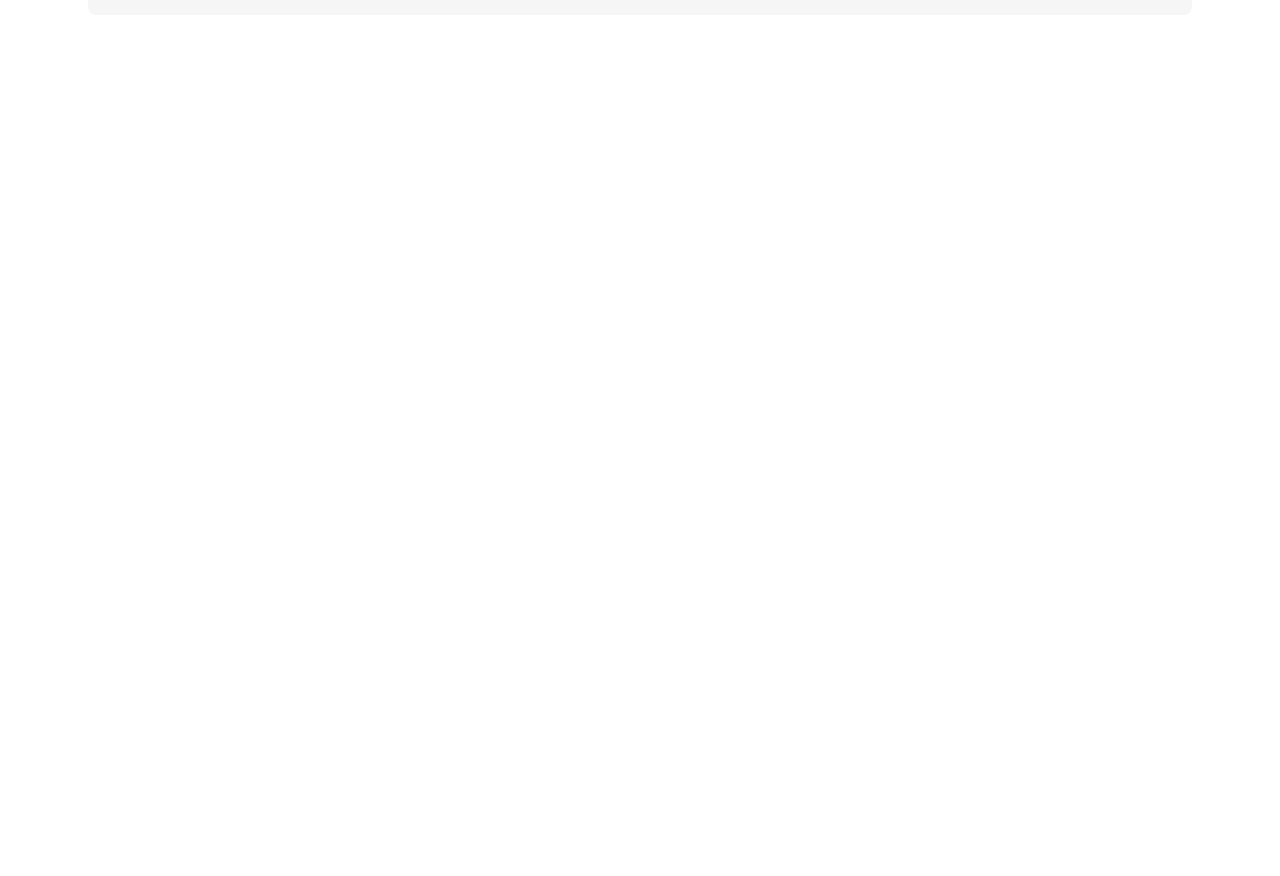
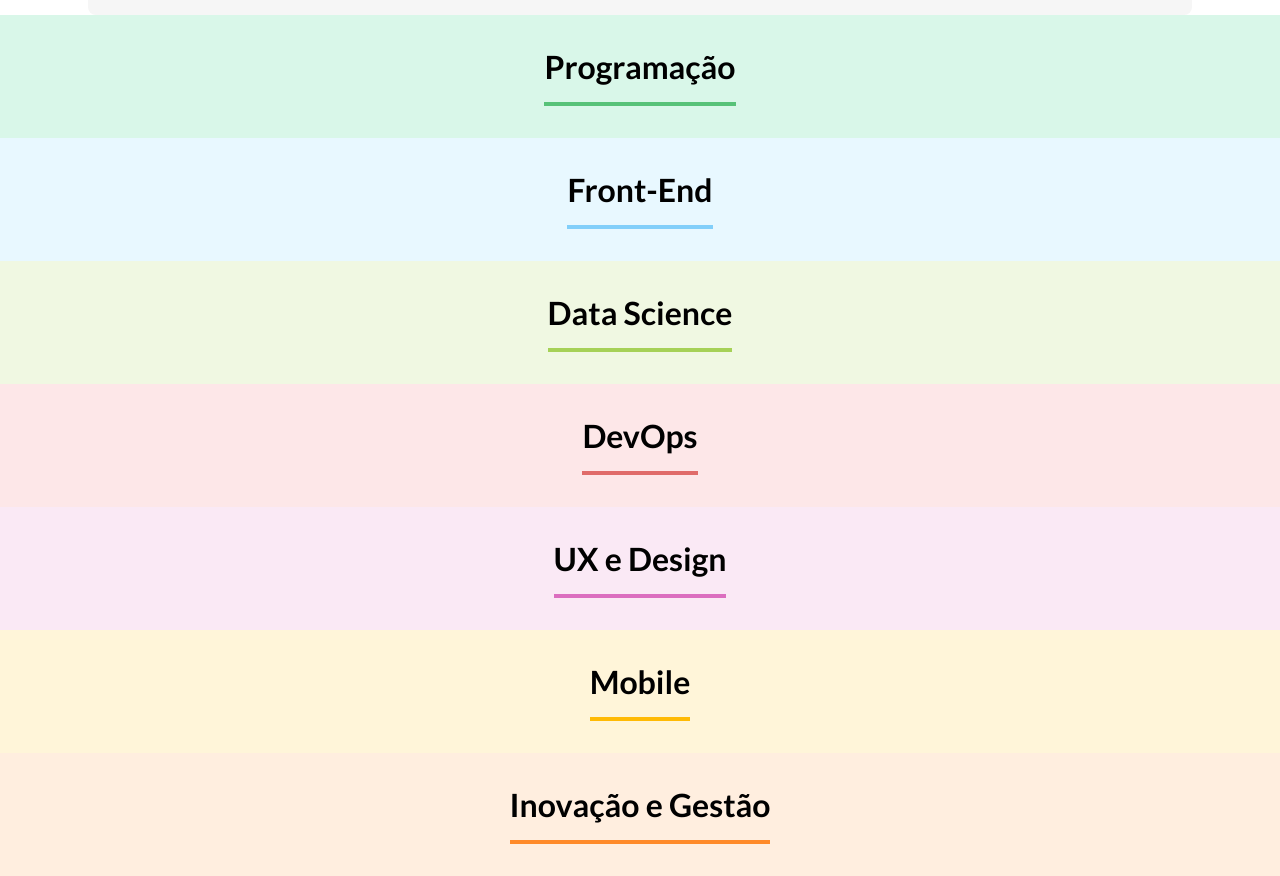
Before and after one commit to FelipeLohan/organo-react, a React (Vite) app: page / in a window 1280 px wide. Shown: the part 1080-1956 px from the top of the page. Before the commit the page ends 1095 px from the top, so only its background shows below. Built offline with nearby package versions, Linux system fonts and the light colour scheme.

Commit message:
Created TeamContainer, and Styled created too.

```diff
--- a/src/App.jsx
+++ b/src/App.jsx
@@ -1,6 +1,7 @@
 import { useState } from "react";
 import { Banner } from "./components/Banner";
 import { Form } from "./components/Form";
+import { Team } from "./components/Team";
 
 function App() {
   const [teamMembers, setNewTeamMember] = useState([]);
@@ -10,11 +11,52 @@ function App() {
     console.log(newMember);
   };
 
+  const Teams = [
+    {
+      nome: "Programação",
+      corPrimaria: "#57C278",
+      corSecundaria: "#D9F7E9",
+    },
+    {
+      nome: "Front-End",
+      corPrimaria: "#82CFFA",
+      corSecundaria: "#E8F8FF",
+    },
+    {
+      nome: "Data Science",
+      corPrimaria: "#A6D157",
+      corSecundaria: "#F0F8E2",
+    },
+    {
+      nome: "DevOps",
+      corPrimaria: "#E06B69",
+      corSecundaria: "#FDE7E8",
+    },
+    {
+      nome: "UX e Design",
+      corPrimaria: "#DB6EBF",
+      corSecundaria: "#FAE9F5",
+    },
+    {
+      nome: "Mobile",
+      corPrimaria: "#FFBA05",
+      corSecundaria: "#FFF5D9",
+    },
+    {
+      nome: "Inovação e Gestão",
+      corPrimaria: "#FF8A29",
+      corSecundaria: "#FFEEDF",
+    },
+  ];
+
   return (
     <>
       <div>
         <Banner />
-        <Form handleNewMember={handleNewMember} />
+        <Form teamList={Teams.map(e => e.nome)} handleNewMember={handleNewMember} />
+        {Teams.map(e => {
+          return <Team key={e.nome} name={e.nome} corPrimaria={e.corPrimaria} corSecundaria={e.corSecundaria}/>
+        })}
       </div>
     </>
   );
--- a/src/components/Form/Form.jsx
+++ b/src/components/Form/Form.jsx
@@ -20,15 +20,7 @@ const FormContainer = styled.section`
 `;
 
 export const Form = (props) => {
-  const items = [
-    "Programação",
-    "Front-End",
-    "Data Science",
-    "DevOps",
-    "UX e Design",
-    "Mobile",
-    "Inovação e Gestão",
-  ];
+
 
   const [nome, setNome] = useState("");
   const [cargo, setCargo] = useState("");
@@ -70,7 +62,7 @@ export const Form = (props) => {
             value={imagem}
             handleState={(e) => setImagem(e)}
           />
-          <DropdownList value={time} handleState={e => setTime(e)} valueRequired={true} label="Time" item={items} />
+          <DropdownList value={time} handleState={e => setTime(e)} valueRequired={true} label="Time" item={props.teamList} />
           <CtaButton>Criar Card</CtaButton>
         </form>
       </FormContainer>
@@ -80,4 +72,5 @@ export const Form = (props) => {
 
 Form.propTypes = {
   handleNewMember: PropTypes.string.isRequired,
+  teamList: PropTypes.string.isRequired,
 };
--- /dev/null
+++ b/src/components/Team/Team.jsx
@@ -0,0 +1,36 @@
+import styled from "styled-components";
+import PropTypes from "prop-types";
+
+
+
+const Team = (props) => {
+
+  const TeamContainer = styled.section`
+  display: flex;
+  justify-content: center;
+  padding: 32px;
+  background-color: ${props.corSecundaria};
+
+  & h3{
+    font-size: 4vmin;
+    border-bottom: 4px solid ${props.corPrimaria};
+    padding-bottom: 16px;
+  }
+`;
+
+  return (
+    <>
+      <TeamContainer>
+        <h3>{props.name}</h3>
+      </TeamContainer>
+    </>
+  );
+};
+
+Team.propTypes = {
+  name: PropTypes.string.isRequired,
+  corPrimaria: PropTypes.string.isRequired,
+  corSecundaria: PropTypes.string.isRequired,
+};
+
+export { Team };
--- /dev/null
+++ b/src/components/Team/index.jsx
@@ -0,0 +1,3 @@
+import { Team } from './Team.jsx';
+
+export { Team }
```
